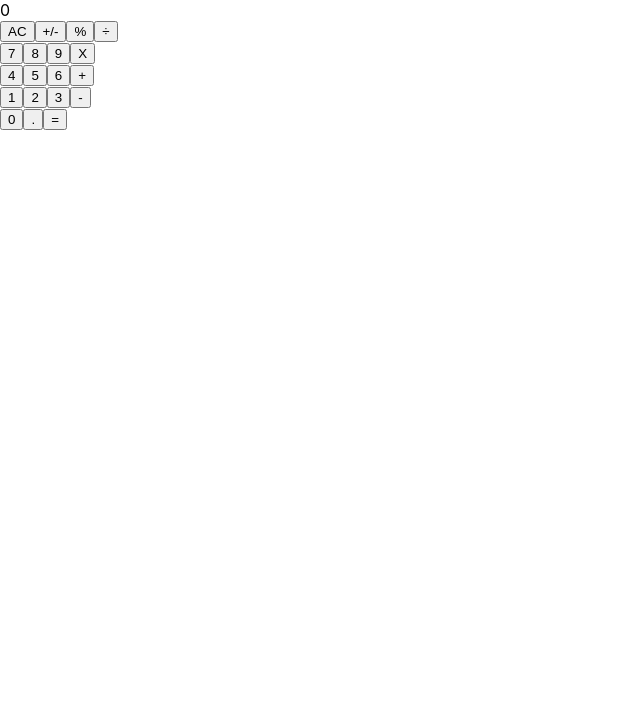
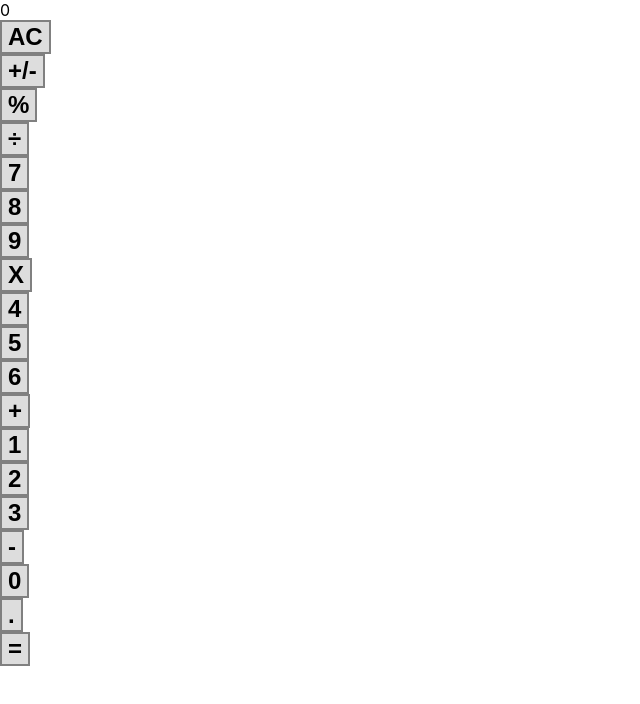
Before and after one commit to chasscepts/calculator, a React (Create React App) app: page / in a window 1280 px wide. Shown: the top 704 px of the page, without its empty margins (0-640 px from the left). Built offline with nearby package versions, Linux system fonts and the light colour scheme.

Commit message:
Add button styles

```diff
--- a/src/components/Button.js
+++ b/src/components/Button.js
@@ -1,19 +1,38 @@
 import PropTypes from 'prop-types';
 import React from 'react';
 
-function Button({ name, clickHandler }) {
+const buttonStyles = (color, wide) => ({
+  flex: wide ? '0 0 50%' : '0 0 25%',
+  backgroundColor: color,
+  display: 'flex',
+  justifyContent: 'center',
+  alignItems: 'center',
+  color: '#000',
+  border: '2px solid gray',
+  fontWeight: 'bold',
+  fontSize: '24px',
+});
+
+export default function Button({
+  name, color, wide, clickHandler,
+}) {
   function handleClick() {
     clickHandler(name);
   }
 
   return (
-    <button type="button" onClick={handleClick}><span>{name}</span></button>
+    <button type="button" style={buttonStyles(color, wide)} onClick={handleClick}><span>{name}</span></button>
   );
 }
 
 Button.propTypes = {
   name: PropTypes.string.isRequired,
+  color: PropTypes.string,
+  wide: PropTypes.bool,
   clickHandler: PropTypes.func.isRequired,
 };
 
-export default Button;
+Button.defaultProps = {
+  color: '#ddd',
+  wide: false,
+};
```
